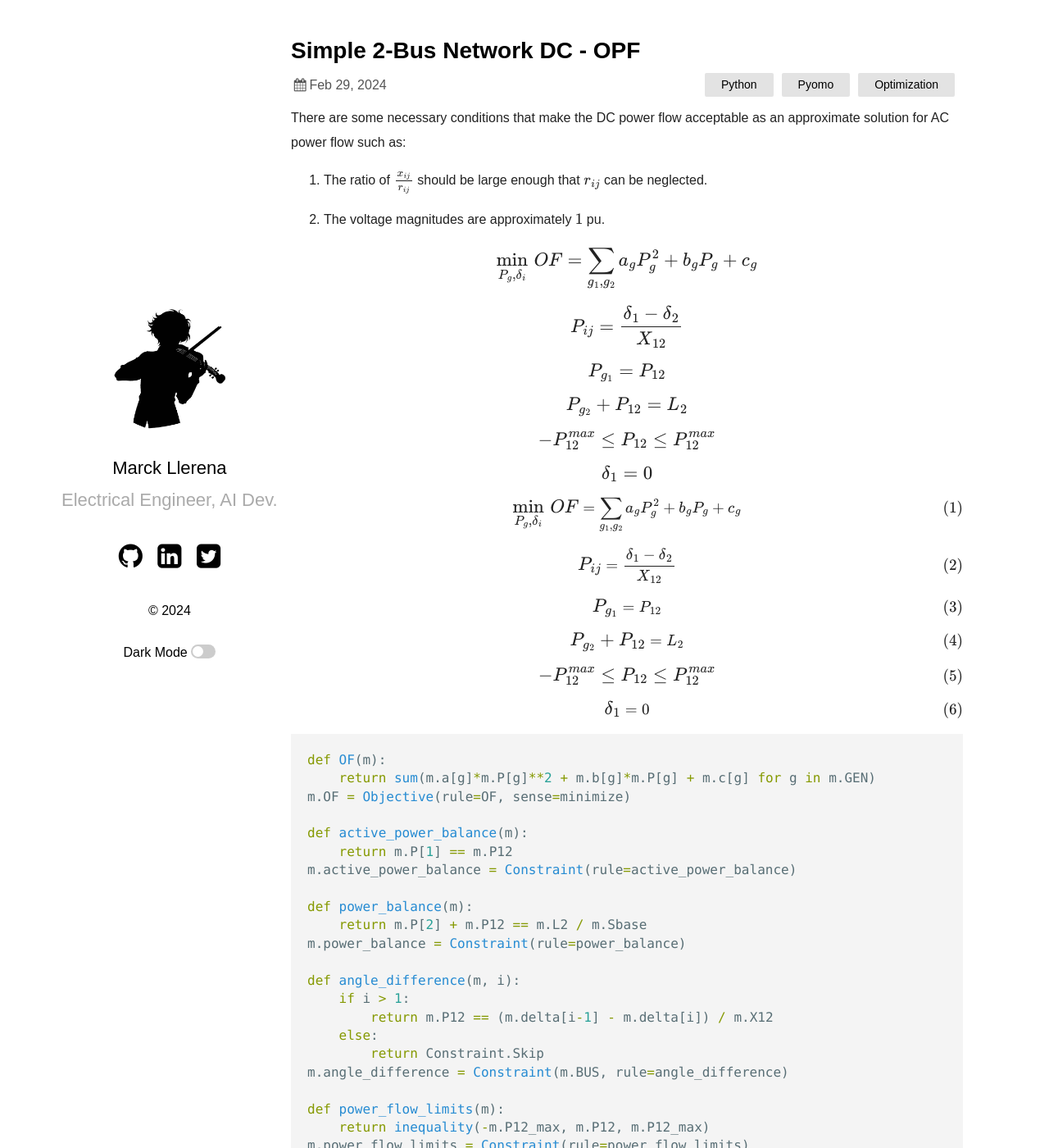
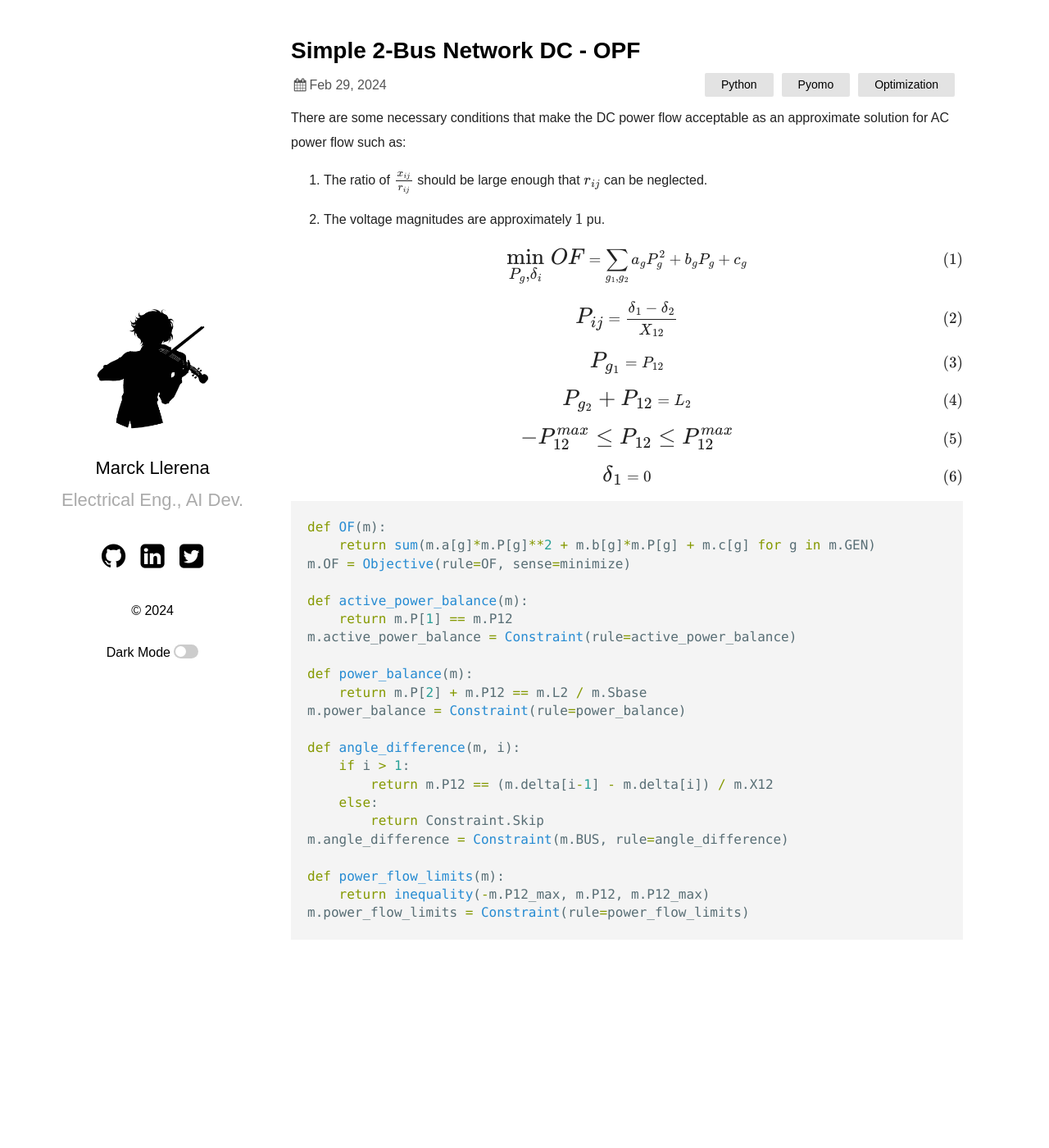
Before and after one commit to marckcode/marckcode.github.io, a Jekyll site: the page built from _posts/2024-02-29-2-bus-dc-opf.markdown, in a window 1280 px wide and 1400 px high. Shown: the whole window at 82% size. Built offline with Jekyll 4.4.1, drawn with Linux system fonts in a browser that asks for light colours; some web fonts are replaced; formulas are drawn with MathJax 3.

Commit message:
Edit post & config md

```diff
--- a/_config.yml
+++ b/_config.yml
@@ -14,7 +14,7 @@ sass:
   sass_dir: _sass
 plainwhite:
   name: Marck Llerena
-  tagline: Electrical Engineer, AI Dev.
+  tagline: Electrical Eng., AI Dev.
   date_format: "%b %-d, %Y"
   sitemap: true # set to true to generate sitemap.xml content
   search: true # set to true to enable searchbar
--- a/_posts/2024-02-29-2-bus-dc-opf.markdown
+++ b/_posts/2024-02-29-2-bus-dc-opf.markdown
@@ -12,41 +12,28 @@ There are some necessary conditions that make the DC power flow acceptable as an
 2. The voltage magnitudes are approximately $1$ pu.
 
 
-$$\large \underset{P_g,\delta_i}{\text{min}} \hspace{0.2cm} OF = \sum_{g_1,g_2} a_g P_{g}^2 + b_g P_{g} + c_g$$
-
-$$\large P_{ij} = \frac{\delta_1 - \delta_2}{X_{12}}$$
-
-$$\large P_{g_1} = P_{12}$$
-
-$$\large P_{g_2} + P_{12} = L_2$$
-
-$$\large -P_{12}^{max} \le P_{12} \le P_{12}^{max}$$
-
-$$\large \delta_1 = 0$$
-
-
 \begin{align}
-	\large \underset{P_g,\delta_i}{\text{min}} \hspace{0.2cm} OF &= \sum_{g_1,g_2} a_g P_{g}^2 + b_g P_{g} + c_g \label{eq:test1}
+	\Large \underset{P_g,\delta_i}{\text{min}} \hspace{0.2cm} OF &= \sum_{g_1,g_2} a_g P_{g}^2 + b_g P_{g} + c_g \label{eq:test1}
 \end{align}
 
 \begin{align}
-	\large P_{ij} &= \frac{\delta_1 - \delta_2}{X_{12}} \label{eq:test2}
+	\Large P_{ij} &= \frac{\delta_1 - \delta_2}{X_{12}} \label{eq:test2}
 \end{align}
 
 \begin{align}
-	\large P_{g_1} &= P_{12} \label{eq:test3}
+	\Large P_{g_1} &= P_{12} \label{eq:test3}
 \end{align}
 
 \begin{align}
-	\large P_{g_2} + P_{12} &= L_2 \label{eq:test4}
+	\Large P_{g_2} + P_{12} &= L_2 \label{eq:test4}
 \end{align}
 
 \begin{align}
-	\large -P_{12}^{max} \le P_{12} \le P_{12}^{max} \label{eq:test5}
+	\Large -P_{12}^{max} \le P_{12} \le P_{12}^{max} \label{eq:test5}
 \end{align}
 
 \begin{align}
-	\large \delta_1 &= 0 \label{eq:test6}
+	\Large \delta_1 &= 0 \label{eq:test6}
 \end{align}
 
 
```
